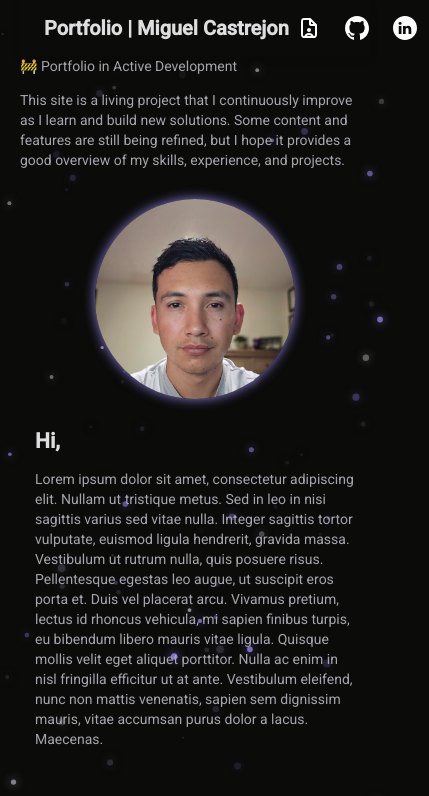
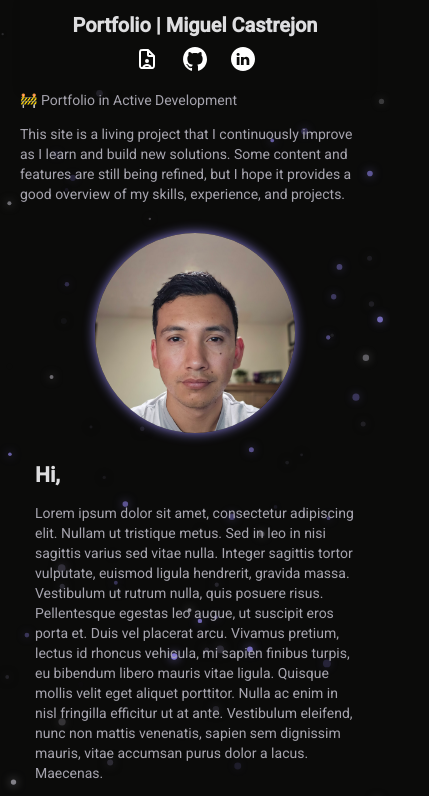
Before and after one commit to mcastre1/Portfolio, an Angular app: page / in a window 390 px wide. Shown: the top 796 px of the page, 429 px wide, since content can reach past the window. Built offline with nearby package versions, Linux system fonts and the light colour scheme.

Commit message:
Fixed weird constraint bug on navbar when viewing on mobile

```diff
--- a/src/app/components/navbar/navbar.css
+++ b/src/app/components/navbar/navbar.css
@@ -32,3 +32,13 @@ nav {
 mat-icon-button {
     font-size: 50px;
 }
+
+
+@media (max-width: 768px){
+    .navbar {
+        flex-direction: column;
+        height: auto;
+        padding-top: .5em;
+        padding-bottom: .5em;
+    }
+}
```
Also changed, not shown: src/app/components/about/about.css (line endings or trailing spaces).
